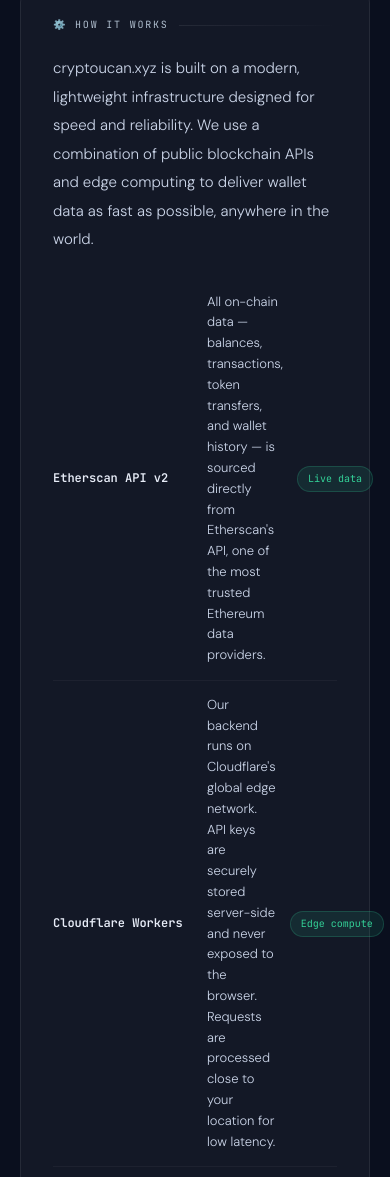
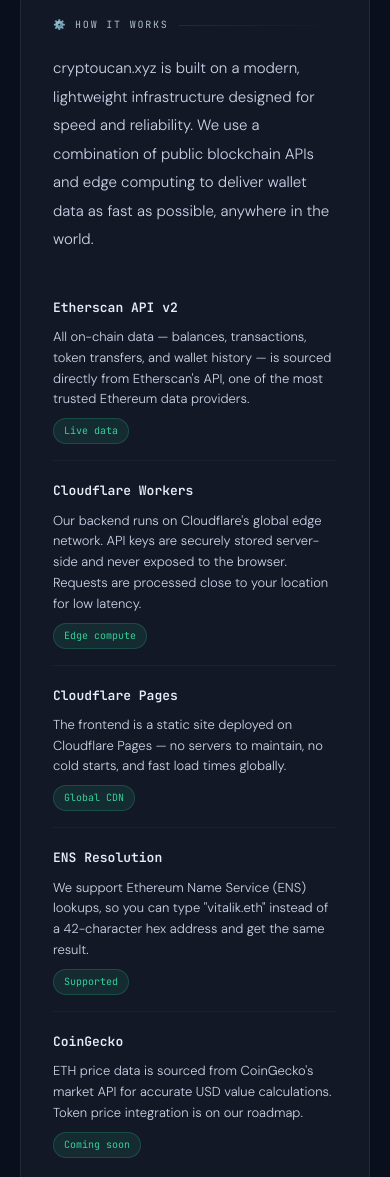
Before and after one commit to WinQi/cryptoucan.xyz, a plain HTML site: page about/index.html in a window 390 px wide. Shown: the part 3761-4938 px from the top of the page. Drawn offline with Linux system fonts and the light colour scheme.

Commit message:
fixed about mobile view

```diff
--- a/about/index.html
+++ b/about/index.html
@@ -213,25 +213,30 @@
 
   /* TECH STACK */
   .tech-row {
-    display: flex; align-items: center; gap: 14px;
+    display: flex; align-items: flex-start; gap: 14px;
     padding: 14px 0;
     border-bottom: 1px solid rgba(255,255,255,0.04);
   }
   .tech-row:last-child { border-bottom: none; }
   .tech-name {
     font-family: var(--mono); font-size: 12px; font-weight: 600;
-    color: var(--text); width: 140px; flex-shrink: 0;
+    color: var(--text); width: 140px; flex-shrink: 0; padding-top: 2px;
   }
   .tech-desc {
-    font-size: 13px; color: var(--muted); font-weight: 300; line-height: 1.6;
+    font-size: 13px; color: var(--muted); font-weight: 300; line-height: 1.6; flex: 1;
   }
   .tech-badge {
-    margin-left: auto;
     font-family: var(--mono); font-size: 10px;
     padding: 3px 10px; border-radius: 20px;
     background: rgba(52,211,153,0.1); color: var(--green);
     border: 1px solid rgba(52,211,153,0.2);
-    flex-shrink: 0;
+    flex-shrink: 0; white-space: nowrap;
+  }
+  @media (max-width: 680px) {
+    .tech-row { flex-direction: column; gap: 8px; padding: 16px 0; }
+    .tech-name { width: auto; font-size: 13px; }
+    .tech-badge { align-self: flex-start; }
+    .tech-desc { font-size: 13px; }
   }
 
   /* CTA */
```
